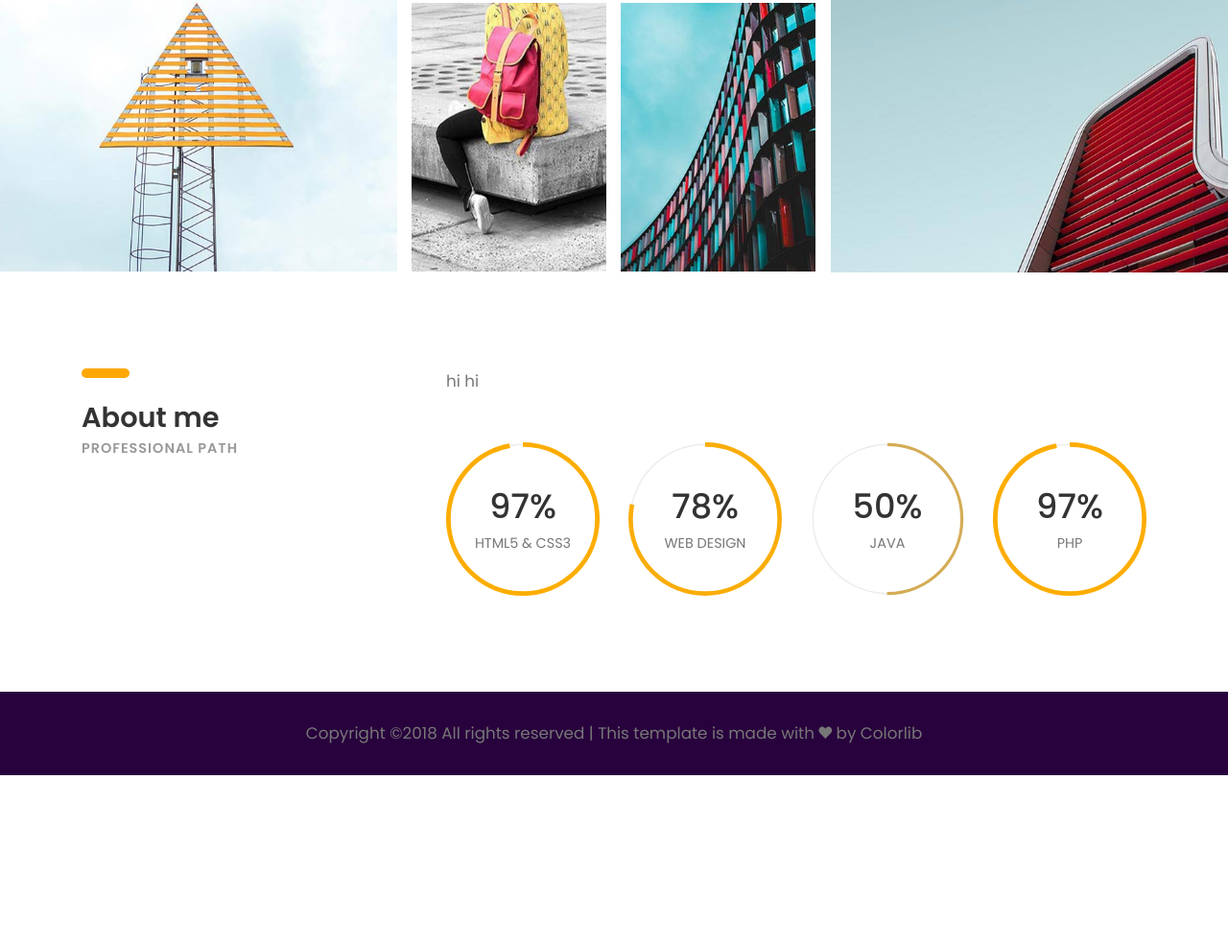
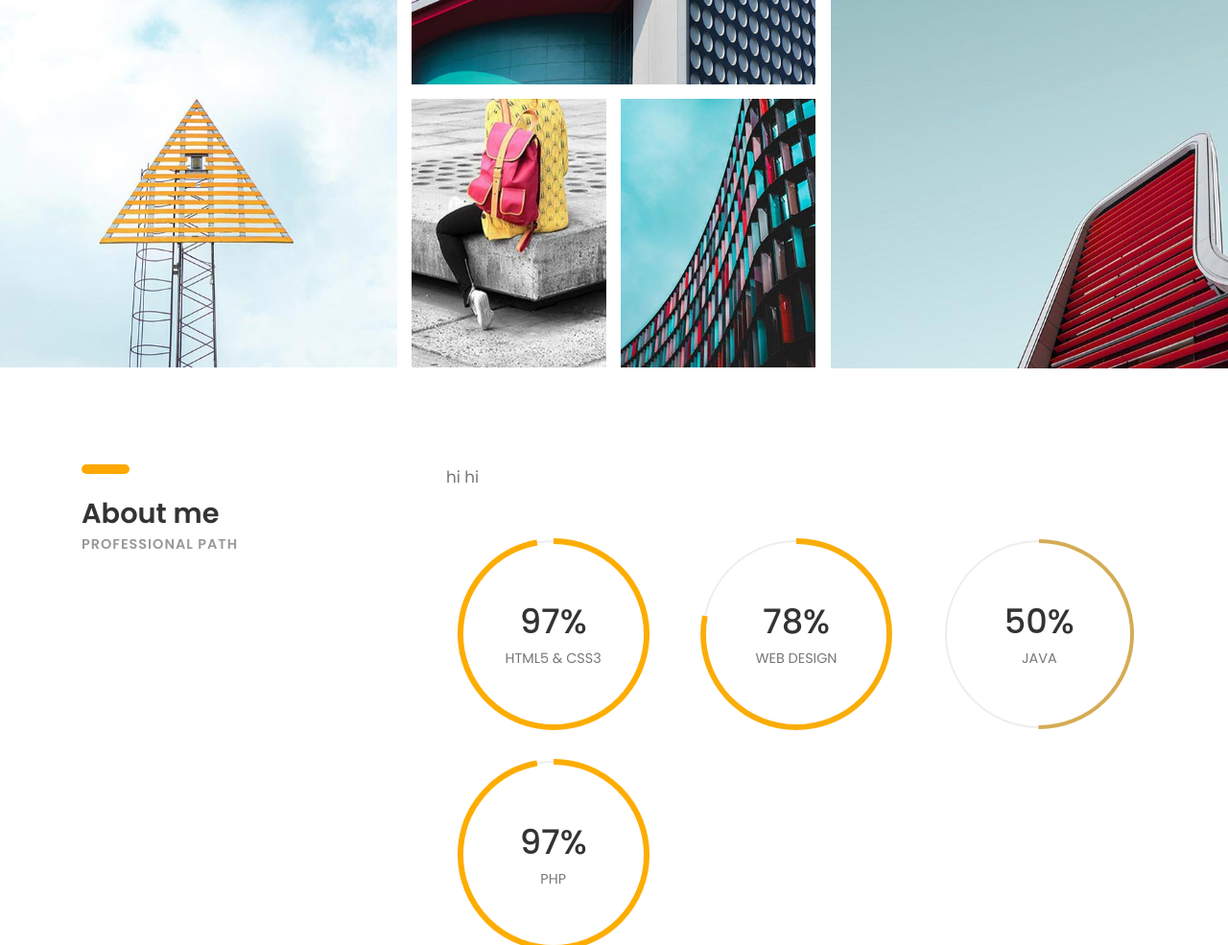
Before and after one commit to essuom/GroupFormative, a website: page index.html in a window 1280 px wide. Shown: the part 1815-2800 px from the top of the page at 96% size. Before the commit the page ends 2623 px from the top, so only its background shows below. Drawn offline with Linux system fonts and the light colour scheme; files whose address does not match are found by name.

Commit message:
added Judy

```diff
--- a/index.html
+++ b/index.html
@@ -46,6 +46,11 @@
 				</div><!-- col-sm-8 -->
 				<div class="col-md-12 col-lg-4" >
 					<div class="intro cat-intro">
+
+					</div><!-- intro -->
+				</div><!-- col-sm-8 -->
+				<div class="col-md-12 col-lg-4" >
+					<div class="intro judy-intro">
 
 					</div><!-- intro -->
 				</div><!-- col-sm-8 -->
@@ -142,7 +147,7 @@
 					<p class="margin-b-50 about-me">
 					</p>
 					<div class="row pie-stats">
-						<div class="col-sm-6 col-md-6 col-lg-3">
+						<div class="col-sm-6 col-md-6 col-lg-4">
 							<div class="radial-prog-area margin-b-30">
 								<div class="radial-progress" data-prog-percent=".97">
 									<div></div>
@@ -151,7 +156,7 @@
 							</div><!-- radial-prog-area-->
 						</div><!-- col-sm-6-->
 
-						<div class="col-sm-6 col-md-6 col-lg-3">
+						<div class="col-sm-6 col-md-6 col-lg-4">
 							<div class="radial-prog-area margin-b-30">
 								<div class="radial-progress" data-prog-percent=".78">
 									<div></div>
@@ -160,7 +165,7 @@
 							</div><!-- radial-prog-area-->
 						</div><!-- col-sm-6-->
 
-						<div class="col-sm-6 col-md-6 col-lg-3">
+						<div class="col-sm-6 col-md-6 col-lg-4">
 							<div class="radial-prog-area margin-b-30">
 								<div class="radial-progress" data-prog-percent=".50">
 									<div></div>
@@ -169,7 +174,7 @@
 							</div><!-- radial-prog-area-->
 						</div><!-- col-sm-6-->
 
-						<div class="col-sm-6 col-md-6 col-lg-3">
+						<div class="col-sm-6 col-md-6 col-lg-4">
 							<div class="radial-prog-area margin-b-50">
 								<div class="radial-progress" data-prog-percent=".97">
 									<div></div>
@@ -253,6 +258,7 @@ Copyright &copy;<script>document.write(new Date().getFullYear());</script> All r
 	<script src="js/script-troy.js" ></script>
 	<script src="js/script-rajiv.js" ></script>
 	<script src="js/script-cat.js" ></script>
+	<script src="js/script-judy.js" ></script>
 
 </body>
 </html>
```
Also changed, not shown: js/script-cat.js (line endings or trailing spaces), js/script-judy.js (added).
